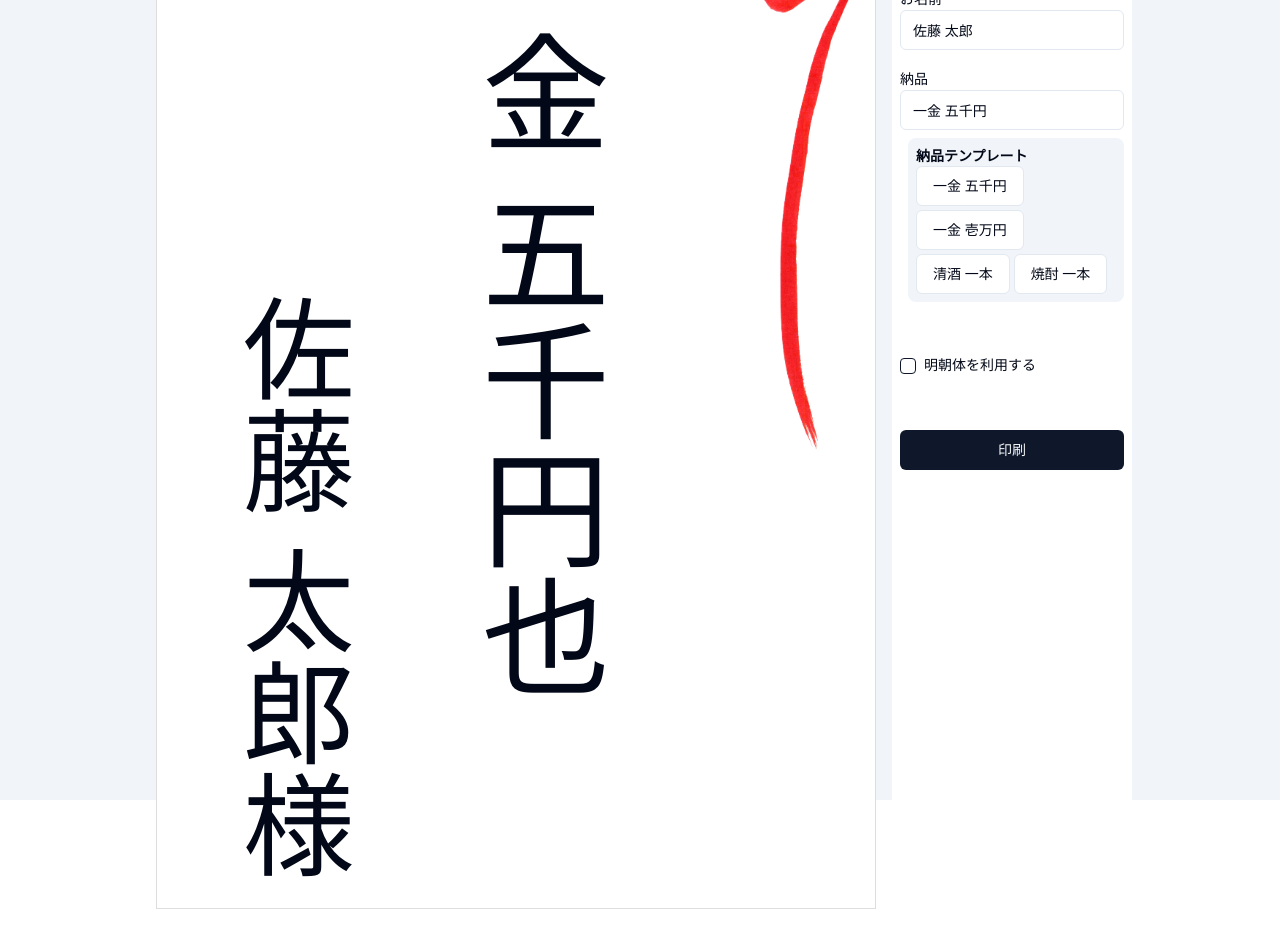
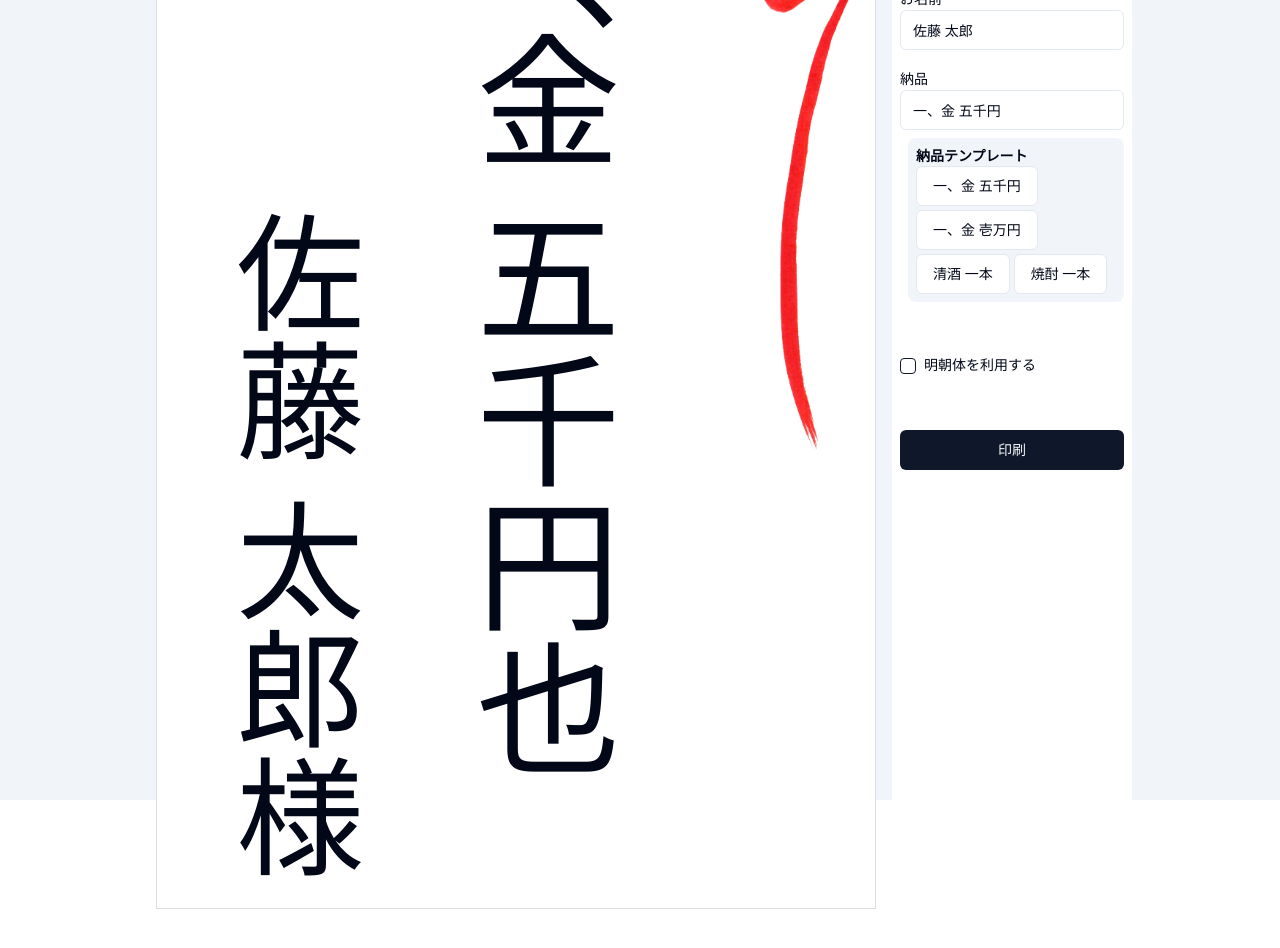
Before and after one commit to Remicck/noshi_generator, a React (Vite) app: page / in a window 1280 px wide. Built offline with nearby package versions, Linux system fonts and the light colour scheme; a web font is replaced by a local one.

Commit message:
一、金部分のカーニングを実施

```diff
--- a/index.html
+++ b/index.html
@@ -1,5 +1,5 @@
 <!doctype html>
-<html lang="en">
+<html lang="ja">
 
 <head>
   <meta charset="UTF-8" />
--- a/src/components/Preview.module.scss
+++ b/src/components/Preview.module.scss
@@ -6,13 +6,13 @@
 
 .nouhinText {
   writing-mode: vertical-rl;
-  font-size: 8rem;
+  font-size: 9rem;
   font-family: 'YujiSyuku-Regular';
 }
 
 .text {
   writing-mode: vertical-rl;
-  font-size: 7rem;
+  font-size: 8rem;
   font-family: 'YujiSyuku-Regular';
 }
 
--- a/src/components/Preview.tsx
+++ b/src/components/Preview.tsx
@@ -2,6 +2,7 @@ import { FormValue } from '@/type';
 import styles from './Preview.module.scss';
 import clsx from 'clsx';
 import noshiImage from '@/assets/noshi.png';
+import { ichikinFormat } from '@/lib/formatter';
 
 type PreviewProps = {
   formValue: FormValue;
@@ -40,7 +41,7 @@ export function Preview(props: PreviewProps) {
         ) : null}
       </div>
       <div className={clsx('w-[35%] flex items-center justify-start', styles.nouhinText)}>
-        {formValue.item && <>{formValue.item}也</>}
+        {formValue.item && <>{ichikinFormat(formValue.item)}也</>}
       </div>
       <div className={clsx('w-[28%] flex items-start justify-end mt-5')}>
         <img src={noshiImage} alt="のし" className="w-1/2" />
--- a/src/const.ts
+++ b/src/const.ts
@@ -4,8 +4,8 @@ import { FormValue } from '@/type';
 export const initialFormValue: FormValue = {
   department: '',
   name: '佐藤 太郎',
-  item: '一金 五千円',
+  item: '一、金 五千円',
 };
 
 // 納品物のリスト
-export const ItemList: string[] = ['一金 五千円', '一金 壱万円', '清酒 一本', '焼酎 一本'];
+export const ItemList: string[] = ['一、金 五千円', '一、金 壱万円', '清酒 一本', '焼酎 一本'];
--- /dev/null
+++ b/src/lib/formatter.tsx
@@ -0,0 +1,16 @@
+export function ichikinFormat(str: string): JSX.Element | string {
+  // strに '一金' が含まれている場合は
+  if (str.includes('一、金')) {
+    // 一金ぶぶんとそれ以外の部分で分ける
+    const [_ichikin, other] = str.split('一、金');
+    return (
+      <>
+        <span>一</span>
+        <span className="my-[-4rem]">、</span>
+        <span className="mt-[-2rem] mb-[2rem]">金</span>
+        <span> {other}</span>
+      </>
+    );
+  }
+  return str;
+}
```
